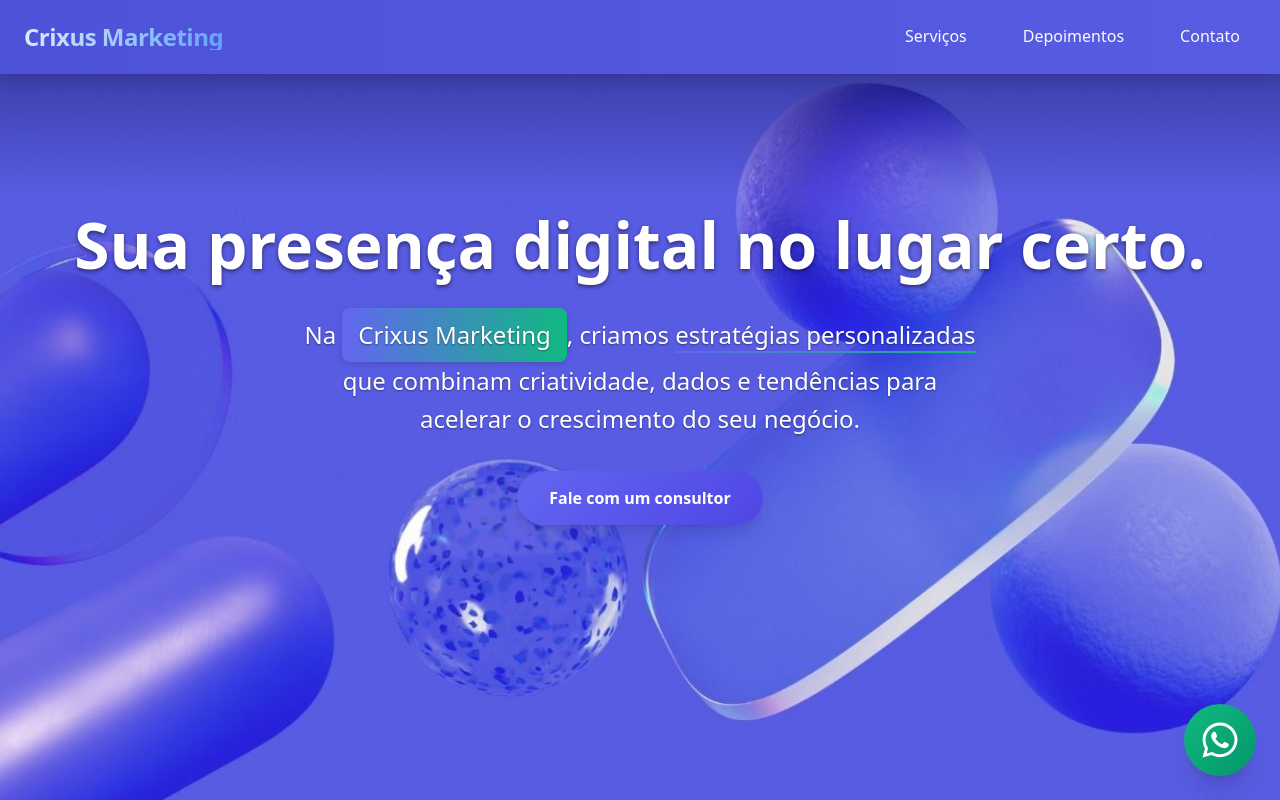
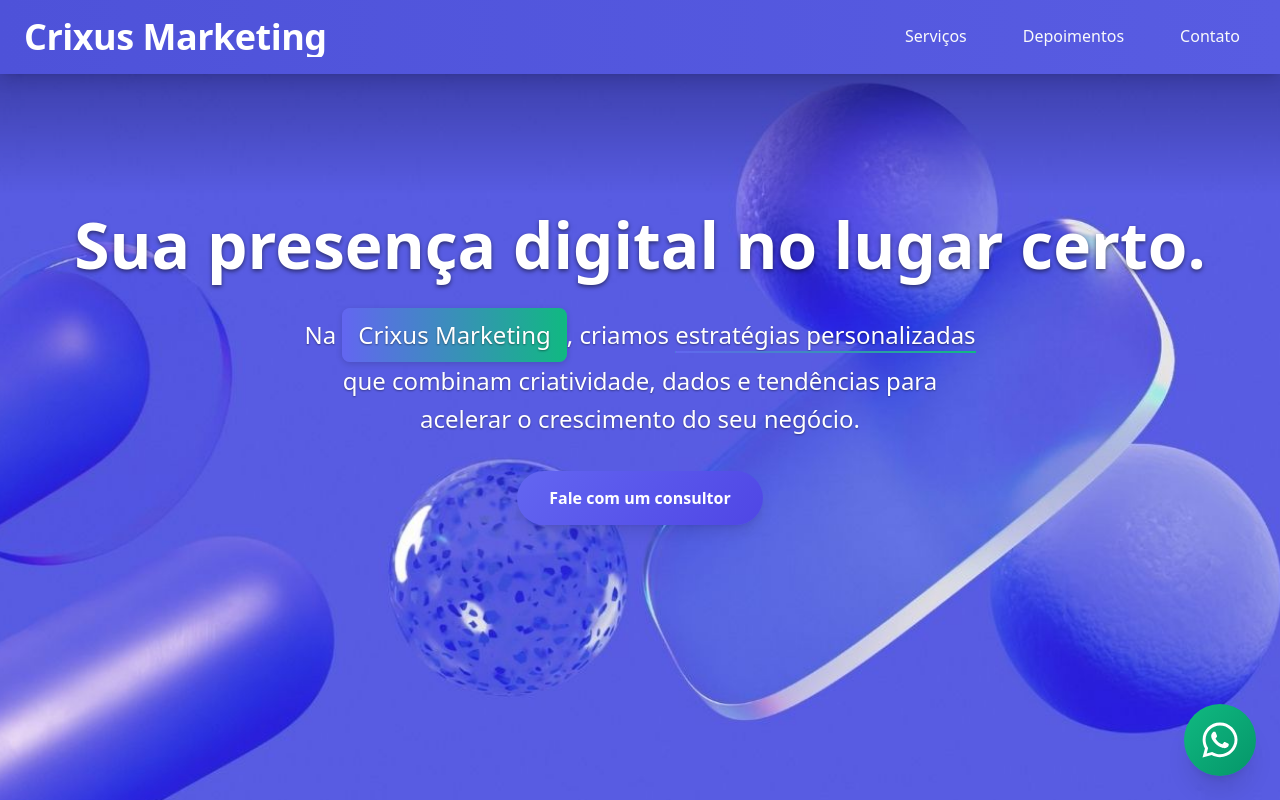
Before and after one commit to MbFranca/CrixusMarketing, a React (Vite) app: page / in a window 1280 px wide. Shown: the top 800 px of the page. Built offline with nearby package versions, Linux system fonts and the light colour scheme.

Commit message:
muda cor nome da marca no header

```diff
--- a/src/App.css
+++ b/src/App.css
@@ -108,13 +108,11 @@
 
 header h1 {
   font-weight: 900;
-  font-size: var(--font-size-2xl);
+  font-size: var(--font-size-4xl);
   margin: 0;
 
   /* gradiente usando tons da paleta */
-  background: linear-gradient(90deg,
-      var(--primary-100),
-      var(--primary-400));
+  background: white;
   -webkit-background-clip: text;
   -webkit-text-fill-color: transparent;
   background-clip: text;
```
